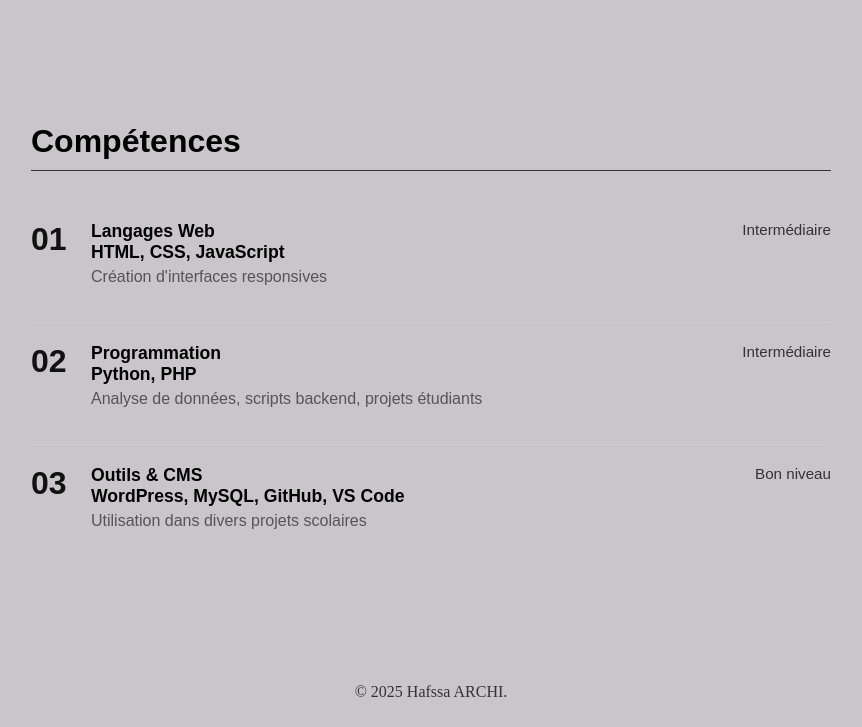
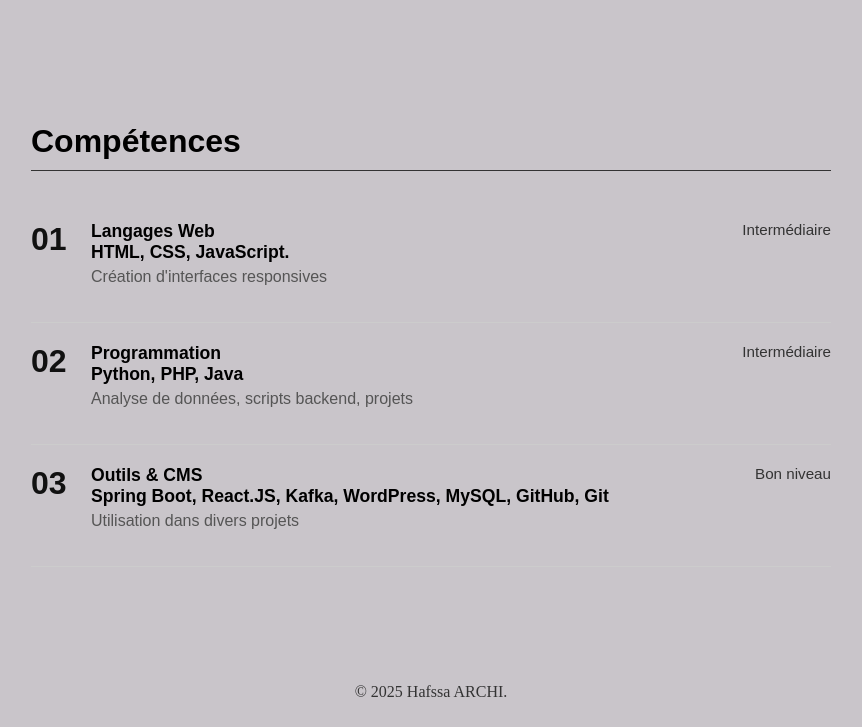
Before and after one commit to Hafssa22/portfolio, a plain HTML site: page about.html in a window 1280 px wide. Shown: the part 632-1359 px from the top of the page, without its empty margins (209-1071 px from the left). Drawn offline with Linux system fonts and the light colour scheme.

Commit message:
Update about.html

```diff
--- a/about.html
+++ b/about.html
@@ -52,7 +52,7 @@
         <div class="block">
     <div class="number">01</div>
     <div class="content">
-      <h3><strong>Langages Web</strong><br>HTML, CSS, JavaScript</h3>
+      <h3><strong>Langages Web</strong><br>HTML, CSS, JavaScript.</h3>
       <p>Création d'interfaces responsives</p>
     </div>
     <div class="extra">Intermédiaire</div>
@@ -61,8 +61,8 @@
   <div class="block">
     <div class="number">02</div>
     <div class="content">
-      <h3><strong>Programmation</strong><br>Python, PHP</h3>
-      <p>Analyse de données, scripts backend, projets étudiants</p>
+      <h3><strong>Programmation</strong><br>Python, PHP, Java</h3>
+      <p>Analyse de données, scripts backend, projets </p>
     </div>
     <div class="extra">Intermédiaire</div>
   </div>
@@ -70,8 +70,8 @@
   <div class="block">
     <div class="number">03</div>
     <div class="content">
-      <h3><strong>Outils & CMS</strong><br>WordPress, MySQL, GitHub, VS Code</h3>
-      <p>Utilisation dans divers projets scolaires</p>
+      <h3><strong>Outils & CMS</strong><br>Spring Boot, React.JS, Kafka, WordPress, MySQL, GitHub, Git</h3>
+      <p>Utilisation dans divers projets</p>
     </div>
     <div class="extra">Bon niveau</div>
   </div>
```
